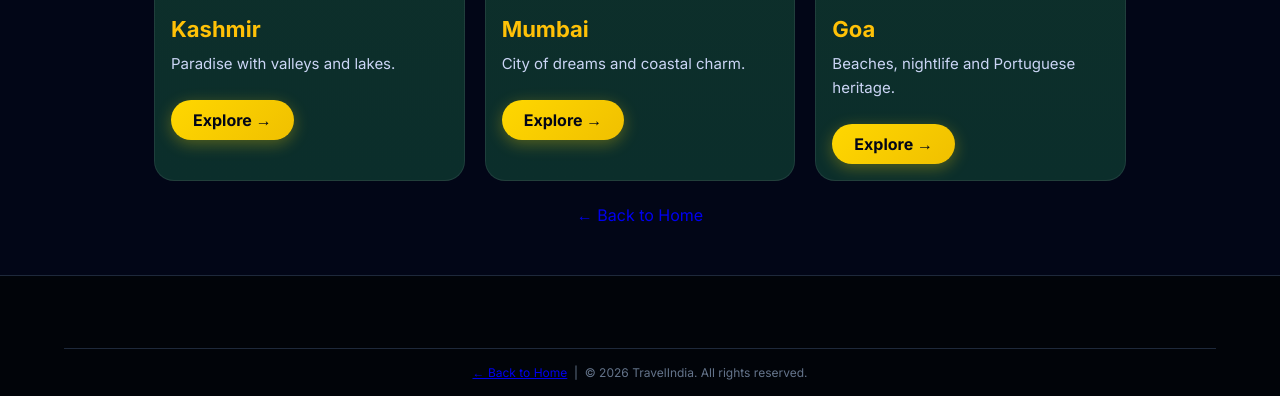
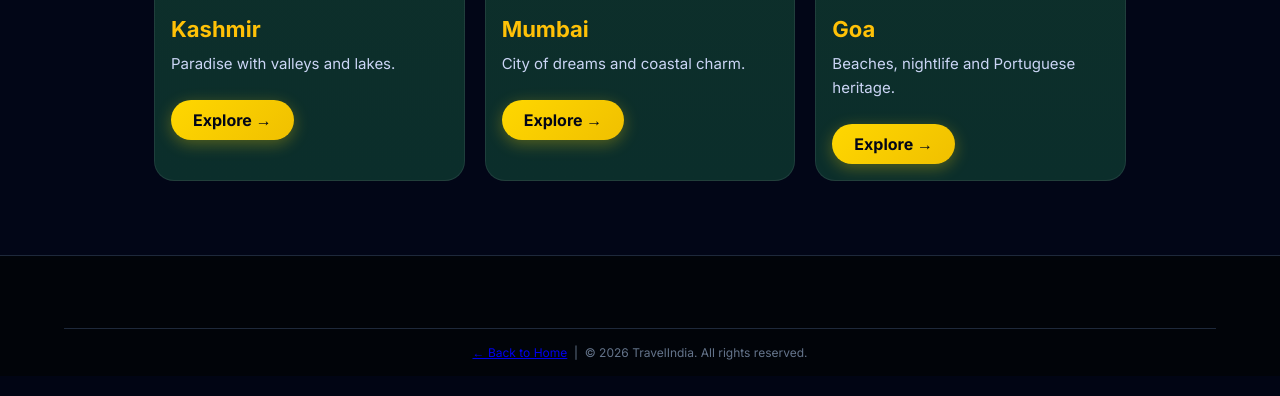
Before and after one commit to Tejasrathod274/Final-Project, a Flask app: page /more-places in a window 1280 px wide. Shown: the part 508-904 px from the top of the page. After the commit the page ends 868 px from the top, so only its background shows below. Run offline with Flask 3, Linux system fonts and the light colour scheme; some libraries are stand-ins or nearby versions.

Commit message:
remove extra back button from more places

```diff
--- a/templates/more-places.html
+++ b/templates/more-places.html
@@ -82,10 +82,6 @@
         </div>
       </div>
     </div>
-
-    <div class="back-home-wrap">
-      <a href="{{ url_for('index') }}#destinations" class="effect-btn">← Back to Home</a>
-    </div>
   </main>
 
   <footer class="footer">
```
